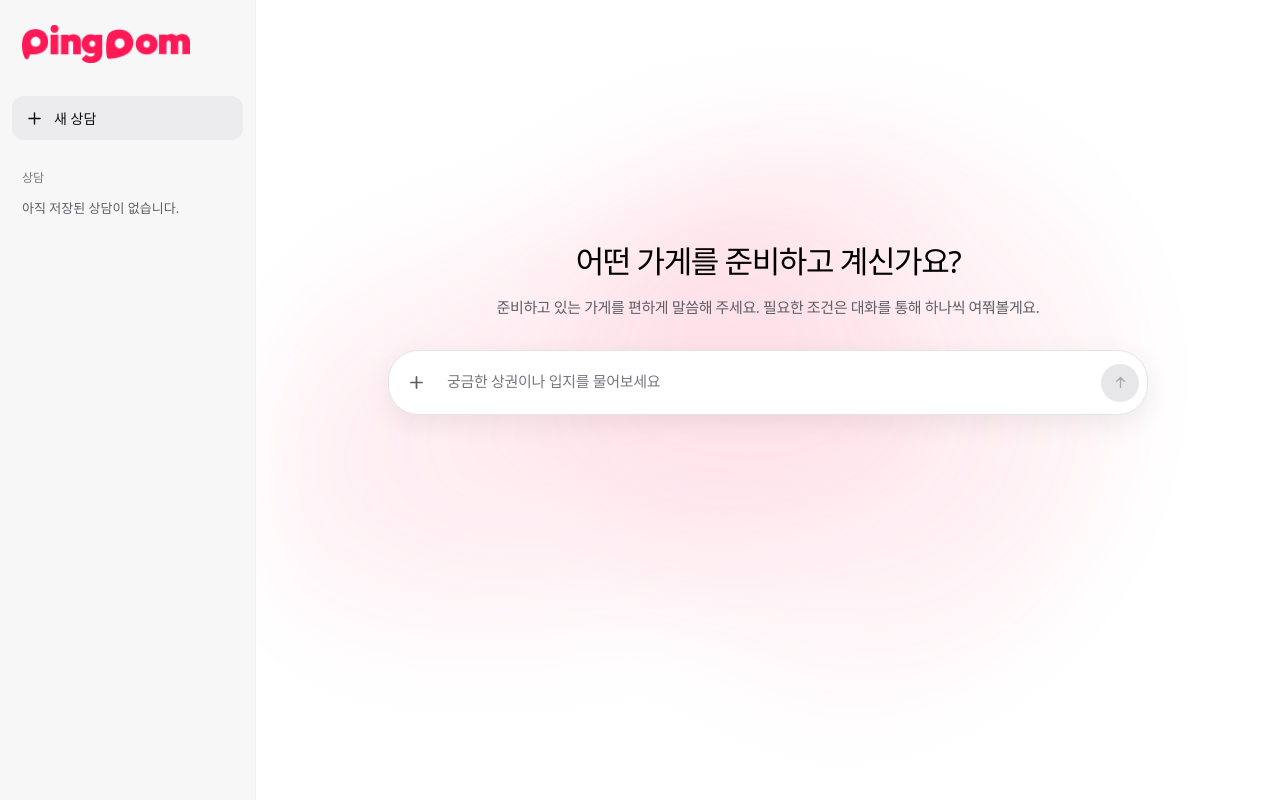
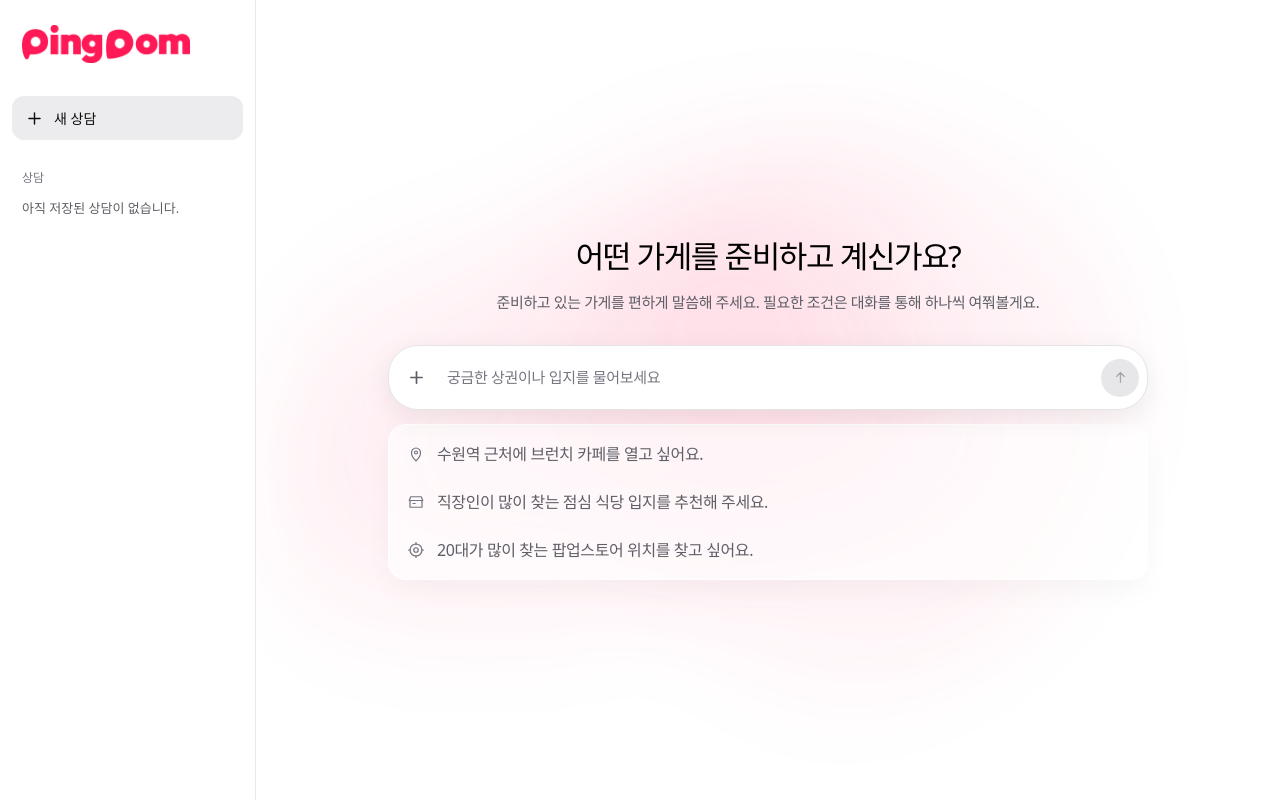
Before and after one commit to Type-Nu11/pingdom-consulting, a React (Vite) app: page / in a window 1280 px wide. Built offline with nearby package versions, Linux system fonts and the light colour scheme; no server answers; a web font is replaced by a local one.

Commit message:
feat : 상담 시작 화면 추천과 레이아웃 개선
추천 문구와 초기 입력 화면 배치를 개선하고 사이드바 경계를 정리합니다.

```diff
--- a/src/pages/home/AiHomePage.styles.ts
+++ b/src/pages/home/AiHomePage.styles.ts
@@ -189,8 +189,8 @@ export const Sidebar = styled.aside`
   display: flex;
   flex-direction: column;
   padding: 16px 12px 12px;
-  border-right: 1px solid ${appColors.borderSoft};
-  background: #f7f7f8;
+  border-right: 1px solid #e9e9eb;
+  background: ${appColors.surface};
 
   @media (max-width: 768px) {
     display: none;
@@ -395,11 +395,7 @@ export const EmptyState = styled.section`
   align-items: center;
   margin: auto;
   text-align: center;
-  transform: translateY(-5vh);
-
-  @media (max-width: 768px) {
-    transform: translateY(-2vh);
-  }
+  transform: translateY(5vh);
 
   @media (max-height: 640px) {
     transform: none;
@@ -937,6 +933,81 @@ export const MessageText = styled.p`
   }
 `
 
+export const StarterPromptSection = styled.section`
+  width: min(760px, 100%);
+  margin-top: 14px;
+  padding: 6px;
+  border: 1px solid #ffffff;
+  border-radius: 18px;
+  background: #ffffff9c;
+  box-shadow: 0 12px 28px #00000008;
+  text-align: left;
+
+  @media (max-height: 640px) {
+    margin-top: 10px;
+  }
+`
+
+export const StarterPromptList = styled.div`
+  display: grid;
+  gap: 2px;
+`
+
+export const StarterPromptButton = styled.button`
+  max-width: 100%;
+  min-height: 46px;
+  display: flex;
+  align-items: center;
+  gap: 12px;
+  padding: 9px 12px;
+  border: 0;
+  border-radius: 12px;
+  background: transparent;
+  color: ${appColors.muted};
+  font-size: 16px;
+  font-weight: 400;
+  letter-spacing: -0.025em;
+  line-height: 1.55;
+  text-align: left;
+  transition:
+    background 150ms ease,
+    color 150ms ease,
+    transform 150ms ease;
+
+  &:hover {
+    background: ${appColors.primaryTint};
+    color: ${appColors.text};
+  }
+
+  &:active {
+    transform: scale(0.985);
+  }
+
+  &:focus-visible {
+    outline: 2px solid ${appColors.primarySoft};
+    outline-offset: 2px;
+  }
+`
+
+export const StarterPromptIcon = styled.span`
+  width: 18px;
+  height: 18px;
+  flex: none;
+  display: grid;
+  place-items: center;
+  color: ${appColors.softText};
+
+  svg {
+    width: 100%;
+    height: 100%;
+    fill: none;
+    stroke: currentColor;
+    stroke-width: 1.65;
+    stroke-linecap: round;
+    stroke-linejoin: round;
+  }
+`
+
 export const ComposerArea = styled.div`
   width: 100%;
   margin-top: 30px;
@@ -1131,7 +1202,7 @@ export const PromptInput = styled.textarea`
   max-height: 140px;
   overflow-y: hidden;
   resize: none;
-  padding: 12px 4px 8px;
+  padding: 13px 4px 7px;
   border: 0;
   outline: 0;
   background: transparent;
--- a/src/pages/home/AiHomePage.tsx
+++ b/src/pages/home/AiHomePage.tsx
@@ -183,6 +183,33 @@ function ArrowUpIcon() {
   return (
     <svg viewBox="0 0 24 24" aria-hidden="true">
       <path d="M12 19V5M6.5 10.5 12 5l5.5 5.5" />
+    </svg>
+  )
+}
+
+function StarterPromptIcon({ index }: { index: number }) {
+  if (index === 0) {
+    return (
+      <svg viewBox="0 0 24 24" aria-hidden="true">
+        <path d="M12 21s6-5.1 6-11a6 6 0 1 0-12 0c0 5.9 6 11 6 11Z" />
+        <circle cx="12" cy="10" r="2" />
+      </svg>
+    )
+  }
+
+  if (index === 1) {
+    return (
+      <svg viewBox="0 0 24 24" aria-hidden="true">
+        <path d="M4 10h16v9H4zM3 10l2-5h14l2 5M8 14h3" />
+      </svg>
+    )
+  }
+
+  return (
+    <svg viewBox="0 0 24 24" aria-hidden="true">
+      <circle cx="12" cy="12" r="8" />
+      <circle cx="12" cy="12" r="3" />
+      <path d="M12 2v3M12 19v3M2 12h3M19 12h3" />
     </svg>
   )
 }
@@ -545,6 +572,17 @@ function AiHomePage() {
     setIsPromptExpanded(
       nextPrompt.length > 0 && (isPromptExpanded || input.scrollHeight > 44),
     )
+  }
+
+  function handleStarterPromptSelect(starterPrompt: string) {
+    if (isCollectingCategory || isTransitioningToConversation) {
+      return
+    }
+
+    setPrompt(starterPrompt)
+    setIsPromptExpanded(false)
+
+    requestAnimationFrame(() => promptInputRef.current?.focus())
   }
 
   function handleCategorySelect(category: StoreCategoryCode) {
@@ -1108,6 +1146,22 @@ function AiHomePage() {
                 '상담 대화로 이동하고 있어요',
                 isTransitioningToConversation,
               )}
+              <S.StarterPromptSection aria-label="상담 시작 추천 질문">
+                <S.StarterPromptList>
+                  {STARTER_PROMPTS.map((starterPrompt) => (
+                    <S.StarterPromptButton
+                      key={starterPrompt}
+                      type="button"
+                      onClick={() => handleStarterPromptSelect(starterPrompt)}
+                    >
+                      <S.StarterPromptIcon>
+                        <StarterPromptIcon index={STARTER_PROMPTS.indexOf(starterPrompt)} />
+                      </S.StarterPromptIcon>
+                      <span>{starterPrompt}</span>
+                    </S.StarterPromptButton>
+                  ))}
+                </S.StarterPromptList>
+              </S.StarterPromptSection>
             </S.EmptyState>
           )}
         </S.ChatMain>
```
